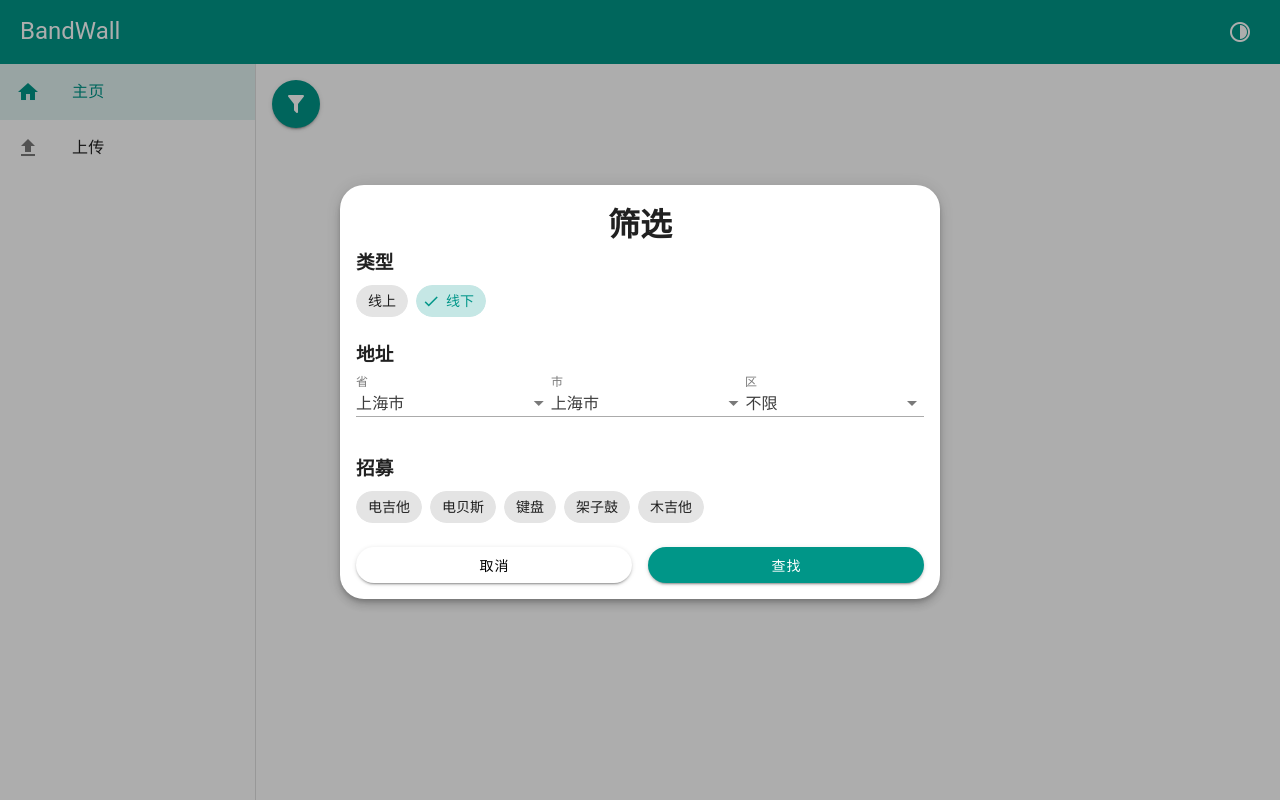
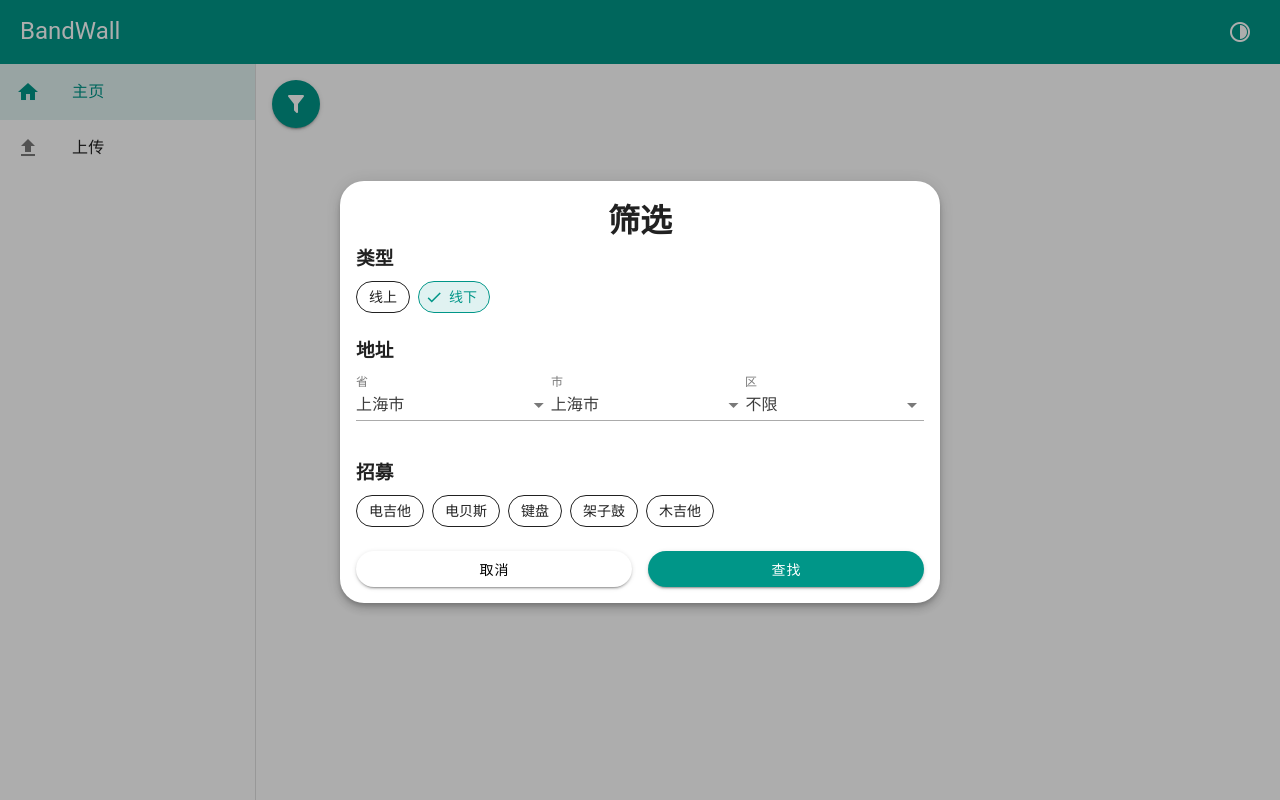
Before and after one commit to korin5/BandWall, a Vue app: page / in a window 1280 px wide. Both pictures are taken after a click on the button 296 px from the left and 104 px from the top of the page. Built offline with nearby package versions, Linux system fonts and the light colour scheme.

Commit message:
更新filter样式

```diff
--- a/src/components/Filter.vue
+++ b/src/components/Filter.vue
@@ -2,23 +2,23 @@
   <h1 class="text-center">筛选</h1>
 
   <h3>类型</h3>
-  <v-chip-group v-model=Type_select mandatory filter>
+  <v-chip-group variant="outlined" v-model=Type_select mandatory filter>
     <v-chip color="teal" value="线上">线上</v-chip>
     <v-chip color="teal" value="线下">线下</v-chip>
   </v-chip-group>
 
   <h3 class="mt-4" v-show=show_local>地址</h3>
   <v-sheet v-show=show_local class="mt-2 d-flex flex-row">
-    <v-combobox v-show=show_local label="省" density="comfortable" variant="underlined" :items=Provinces
-      v-model=Province_select></v-combobox>
-    <v-combobox v-show=show_local label="市" density="comfortable" variant="underlined" :items=Citys[Province_select]
-      v-model=City_select></v-combobox>
-    <v-combobox v-show=show_local label="区" density="comfortable" variant="underlined" :items=Districts[City_select]
-      v-model=District_select></v-combobox>
+    <v-select v-show=show_local label="省" variant="underlined" :items=Provinces
+      v-model=Province_select></v-select>
+    <v-select v-show=show_local label="市" variant="underlined" :items=Citys[Province_select]
+      v-model=City_select></v-select>
+    <v-select v-show=show_local label="区" variant="underlined" :items=Districts[City_select]
+      v-model=District_select></v-select>
   </v-sheet>
 
   <h3 class="mt-4">招募</h3>
-  <v-chip-group v-model=Inst_select multiple filter>
+  <v-chip-group variant="outlined" v-model=Inst_select multiple filter>
     <v-chip color="teal" v-for="inst in Insts" :key="inst" :value="inst">{{ inst }}</v-chip>
   </v-chip-group>
 
```
